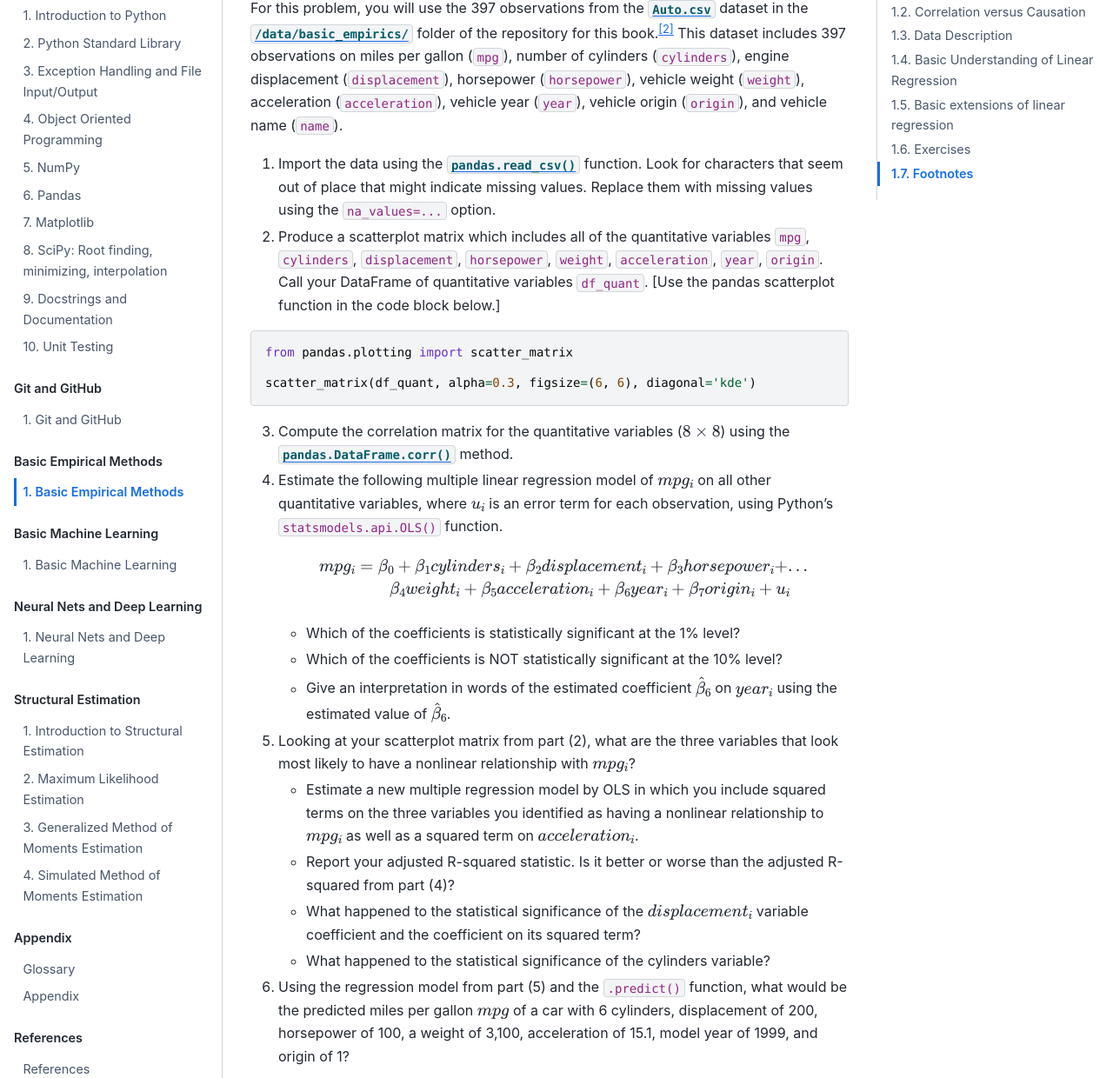
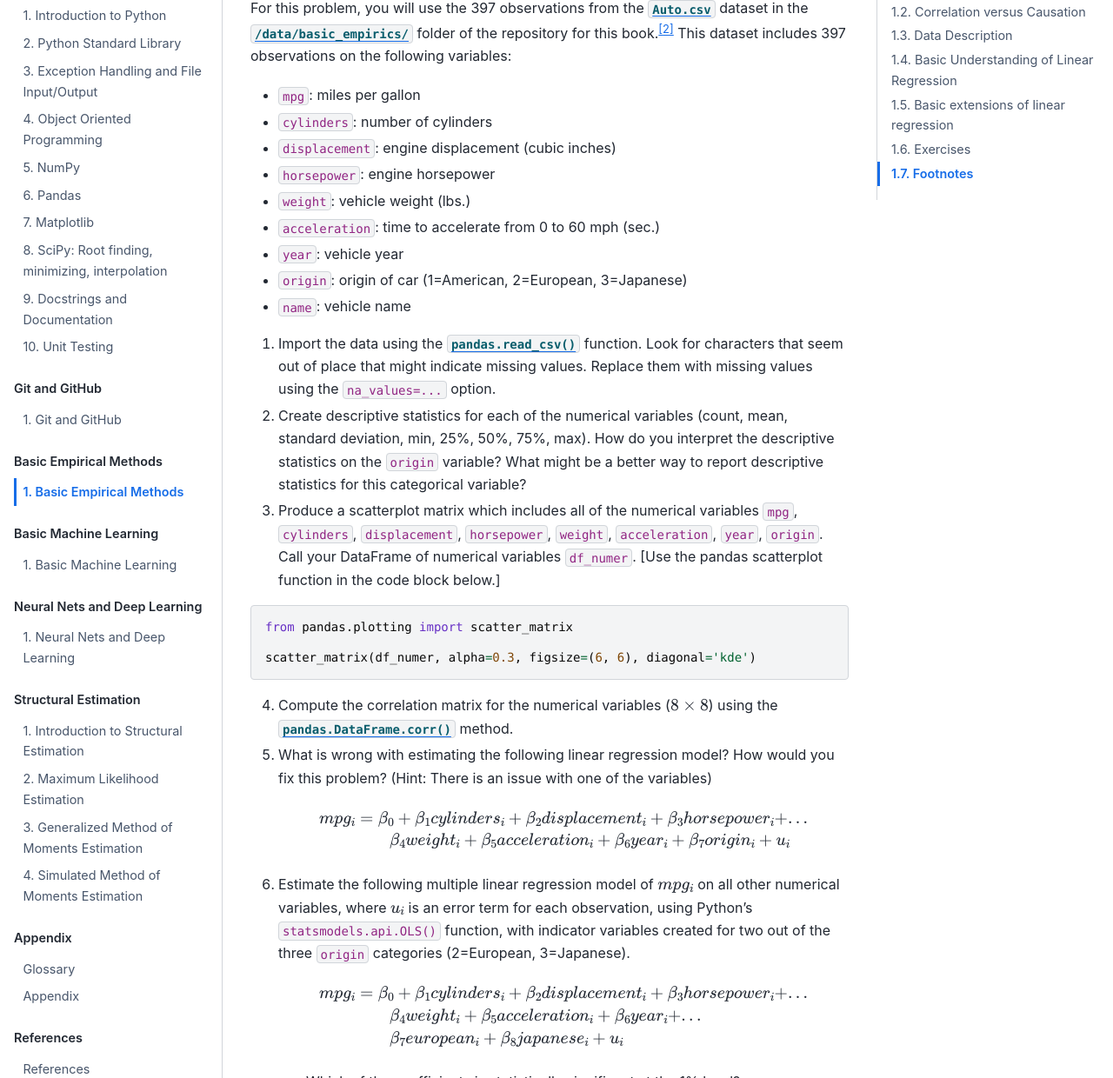
Before and after one commit to OpenSourceEcon/CompMethods, a Jupyter Book: the page built from docs/book/basic_empirics/BasicEmpirMethods.md, in a window 1280 px wide and 1400 px high, scrolled down 15825 px, cut to the strip 100-1340 px from the top of the window. Shown: the whole strip at 87% size. Built offline with Jupyter Book 1.0.4 settings and Sphinx 7.4.7 and the Sphinx Book theme 1.1.4, drawn with Linux system fonts in a browser that asks for light colours; comment, search, counter and statistics services are not loaded; cross-references to code outside the pages are shown as plain code; some of the changed text lies outside the part shown.

Commit message:
Updated BasicEmpirMethods.md exercise

````diff
--- a/docs/book/basic_empirics/BasicEmpirMethods.md
+++ b/docs/book/basic_empirics/BasicEmpirMethods.md
@@ -548,31 +548,49 @@ OLS predicted values for Acemoglu, et al, 2001 data
 :label: ExerBasicEmpir_MultLinRegress
 :class: green
 ```
-For this problem, you will use the 397 observations from the [`Auto.csv`](https://github.com/OpenSourceEcon/CompMethods/tree/main/data/basic_empirics/Auto.csv) dataset in the [`/data/basic_empirics/`](https://github.com/OpenSourceEcon/CompMethods/tree/main/data/basic_empirics) folder of the repository for this book.[^Auto] This dataset includes 397 observations on miles per gallon (`mpg`), number of cylinders (`cylinders`), engine displacement (`displacement`), horsepower (`horsepower`), vehicle weight (`weight`), acceleration (`acceleration`), vehicle year (`year`), vehicle origin (`origin`), and vehicle name (`name`).
+For this problem, you will use the 397 observations from the [`Auto.csv`](https://github.com/OpenSourceEcon/CompMethods/tree/main/data/basic_empirics/Auto.csv) dataset in the [`/data/basic_empirics/`](https://github.com/OpenSourceEcon/CompMethods/tree/main/data/basic_empirics) folder of the repository for this book.[^Auto] This dataset includes 397 observations on the following variables:
+* `mpg`: miles per gallon
+* `cylinders`: number of cylinders
+* `displacement`: engine displacement (cubic inches)
+* `horsepower`: engine horsepower
+* `weight`: vehicle weight (lbs.)
+* `acceleration`: time to accelerate from 0 to 60 mph (sec.)
+* `year`: vehicle year
+* `origin`: origin of car (1=American, 2=European, 3=Japanese)
+* `name`: vehicle name
 1. Import the data using the [`pandas.read_csv()`](https://pandas.pydata.org/pandas-docs/stable/reference/api/pandas.read_csv.html) function. Look for characters that seem out of place that might indicate missing values. Replace them with missing values using the `na_values=...` option.
-2. Produce a scatterplot matrix which includes all of the quantitative variables `mpg`, `cylinders`, `displacement`, `horsepower`, `weight`, `acceleration`, `year`, `origin`. Call your DataFrame of quantitative variables `df_quant`. [Use the pandas scatterplot function in the code block below.]
+2. Create descriptive statistics for each of the numerical variables (count, mean, standard deviation, min, 25%, 50%, 75%, max). How do you interpret the descriptive statistics on the `origin` variable? What might be a better way to report descriptive statistics for this categorical variable?
+3. Produce a scatterplot matrix which includes all of the numerical variables `mpg`, `cylinders`, `displacement`, `horsepower`, `weight`, `acceleration`, `year`, `origin`. Call your DataFrame of numerical variables `df_numer`. [Use the pandas scatterplot function in the code block below.]
 ```python
 from pandas.plotting import scatter_matrix
 
-scatter_matrix(df_quant, alpha=0.3, figsize=(6, 6), diagonal='kde')
+scatter_matrix(df_numer, alpha=0.3, figsize=(6, 6), diagonal='kde')
 ```
-3. Compute the correlation matrix for the quantitative variables ($8\times 8$) using the [`pandas.DataFrame.corr()`](https://pandas.pydata.org/pandas-docs/stable/reference/api/pandas.DataFrame.corr.html) method.
-4. Estimate the following multiple linear regression model of $mpg_i$ on all other quantitative variables, where $u_i$ is an error term for each observation, using Python's `statsmodels.api.OLS()` function.
+4. Compute the correlation matrix for the numerical variables ($8\times 8$) using the [`pandas.DataFrame.corr()`](https://pandas.pydata.org/pandas-docs/stable/reference/api/pandas.DataFrame.corr.html) method.
+5. What is wrong with estimating the following linear regression model? How would you fix this problem? (Hint: There is an issue with one of the variables)
     \begin{equation*}
       \begin{split}
         mpg_i &= \beta_0 + \beta_1 cylinders_i + \beta_2 displacement_i + \beta_3 horsepower_i + ... \\
         &\qquad \beta_4 weight_i + \beta_5 acceleration_i + \beta_6 year_i + \beta_7 origin_i + u_i
       \end{split}
     \end{equation*}
+6. Estimate the following multiple linear regression model of $mpg_i$ on all other numerical variables, where $u_i$ is an error term for each observation, using Python's `statsmodels.api.OLS()` function, with indicator variables created for two out of the three `origin` categories (2=European, 3=Japanese).
+    \begin{equation*}
+      \begin{split}
+        mpg_i &= \beta_0 + \beta_1 cylinders_i + \beta_2 displacement_i + \beta_3 horsepower_i + ... \\
+        &\qquad \beta_4 weight_i + \beta_5 acceleration_i + \beta_6 year_i + ...\\
+        &\qquad \beta_7 european_i + \beta_8 japanese_i + u_i
+      \end{split}
+    \end{equation*}
     * Which of the coefficients is statistically significant at the 1\% level?
     * Which of the coefficients is NOT statistically significant at the 10\% level?
     * Give an interpretation in words of the estimated coefficient $\hat{\beta}_6$ on $year_i$ using the estimated value of $\hat{\beta}_6$.
-5. Looking at your scatterplot matrix from part (2), what are the three variables that look most likely to have a nonlinear relationship with $mpg_i$?
+7. Looking at your scatterplot matrix from part (2), what are the three variables that look most likely to have a nonlinear relationship with $mpg_i$?
     * Estimate a new multiple regression model by OLS in which you include squared terms on the three variables you identified as having a nonlinear relationship to $mpg_i$ as well as a squared term on $acceleration_i$.
     * Report your adjusted R-squared statistic. Is it better or worse than the adjusted R-squared from part (4)?
     * What happened to the statistical significance of the $displacement_i$ variable coefficient and the coefficient on its squared term?
     * What happened to the statistical significance of the cylinders variable?
-6. Using the regression model from part (5) and the `.predict()` function, what would be the predicted miles per gallon $mpg$ of a car with 6 cylinders, displacement of 200, horsepower of 100, a weight of 3,100, acceleration of 15.1, model year of 1999, and origin of 1?
+8. Using the regression model from part (6) and the `.predict()` function, what would be the predicted miles per gallon $mpg$ of a car with 6 cylinders, displacement of 200, horsepower of 100, a weight of 3,100, acceleration of 15.1, model year of 1999, and origin of 1 (American)?
 ```{exercise-end}
 ```
 
````
